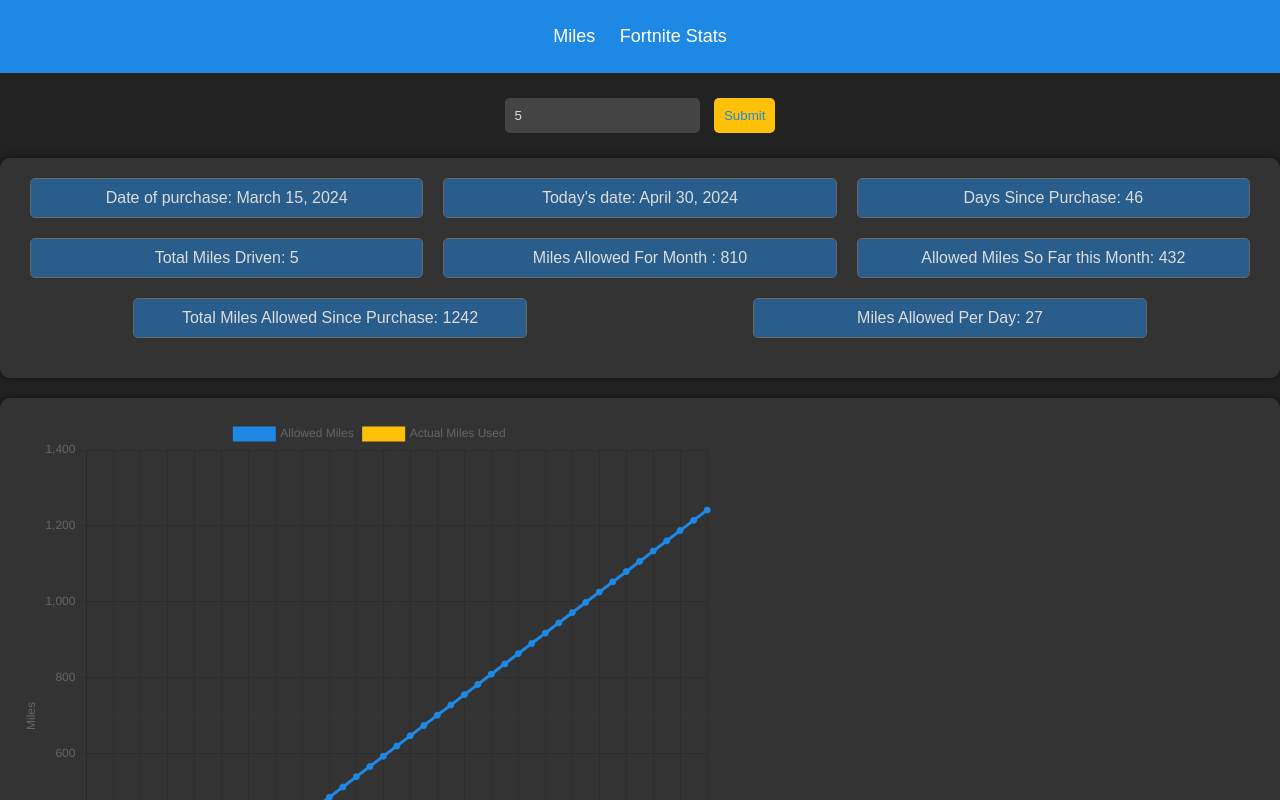
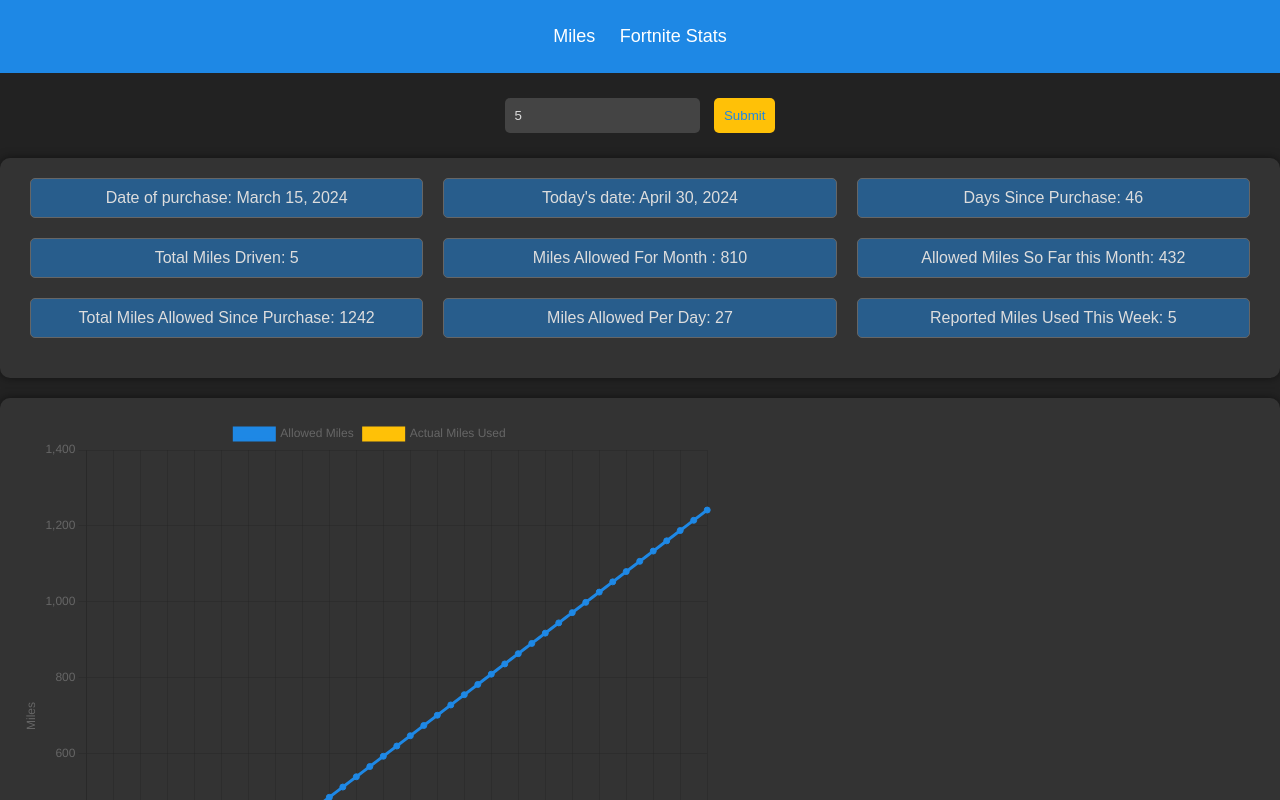
Before and after one commit to Sir-Chasington/miles-tracker, a plain HTML site: page index.html in a window 1280 px wide. Both pictures are taken after typing "5" into the empty fields and a click on the button "Submit". Shown: the top 800 px of the page. Drawn offline with nearby package versions, Linux system fonts and the light colour scheme.

Commit message:
updated with weekly mile tracking

```diff
--- a/index.html
+++ b/index.html
@@ -62,6 +62,11 @@
                 <span>Miles Allowed Per Day: <span id="allowedPerDay">0</span></span>
             </div>
         </div>
+        <div class="dashboard-item">
+            <div class="dashboard-item-content">
+                <span>Reported Miles Used This Week: <span id="reportedMiles">0</span></span>
+            </div>
+        </div>
     </div>
     <div class="container">
         <canvas id="mileageChart"></canvas>
--- a/miles.js
+++ b/miles.js
@@ -224,7 +224,6 @@ function updateCharts(newActualMilesUsed) {
 }
 
 function setValues() {
-    console.log('are we here on load?')
     // Get the actual miles input field value
     const actualMilesInput = document.getElementById('actualMilesInput').value;
 
@@ -241,23 +240,118 @@ function setValues() {
     document.getElementById('totalMilesDriven').textContent = newActualMilesUsed.toFixed(0); // No decimal places
 }
 
+function setReportedMilesLocalStorage(milesValue) {
+    // If reportedMiles does not exist, create and initialize it
+    const currentDate = new Date();
+    const startOfWeek = new Date(currentDate);
+    startOfWeek.setDate(currentDate.getDate() - currentDate.getDay()); // Set to Sunday of current week
+    startOfWeek.setHours(0, 0, 0, 0); // Set to beginning of day
 
-// Add event listener to the input field
+    // Set ttl to the end of the week
+    const endOfWeek = new Date(startOfWeek);
+    endOfWeek.setDate(endOfWeek.getDate() + 6); // Set to Saturday of current week
+    endOfWeek.setHours(23, 59, 59, 999); // Set to end of day
+
+    const reportedMilesObj = {
+        startOfWeekValue: milesValue,
+        currentValue: 0,
+        ttl: endOfWeek.toISOString()
+    };
+
+    // Save reportedMilesObj to localStorage
+    localStorage.setItem('reportedMiles', JSON.stringify(reportedMilesObj));
+
+    // update HTML element with currentValue
+    document.getElementById('reportedMiles').textContent = 'Not enough data to calculate';
+}
+
+window.onload = function() {
+    // Check if reportedMiles exists in localStorage
+    const reportedMiles = localStorage.getItem('reportedMiles');
+    const actualMilesUsed = localStorage.getItem('actualMilesUsed');
+    const milesValue = actualMilesUsed != null ? JSON.parse(actualMilesUsed) : 0;
+    if (!reportedMiles) {
+        setReportedMilesLocalStorage(milesValue);
+    } else {
+        // If reportedMiles exists, check if ttl has expired
+        const reportedMilesObj = JSON.parse(reportedMiles);
+        const ttl = new Date(reportedMilesObj.ttl);
+        const currentDate = new Date();
+        if (currentDate > ttl) {
+            // If ttl has passed, reset reportedMiles to initial values
+            const startOfWeek = new Date(currentDate);
+            startOfWeek.setDate(currentDate.getDate() - currentDate.getDay()); // Set to Sunday of current week
+            startOfWeek.setHours(0, 0, 0, 0); // Set to beginning of day
+
+            // Set ttl to the end of the week
+            const endOfWeek = new Date(startOfWeek);
+            endOfWeek.setDate(endOfWeek.getDate() + 6); // Set to Saturday of current week
+            endOfWeek.setHours(23, 59, 59, 999); // Set to end of day
+
+            reportedMilesObj.startOfWeekValue = milesValue;
+            reportedMilesObj.currentValue = 0;
+            reportedMilesObj.ttl = endOfWeek.toISOString();
+
+            // Save the updated reportedMilesObj back to localStorage
+            localStorage.setItem('reportedMiles', JSON.stringify(reportedMilesObj));
+
+            // update HTML element with currentValue
+            document.getElementById('reportedMiles').textContent = 0;
+        } else {
+            // If ttl has not expired, update HTML element with currentValue
+            document.getElementById('reportedMiles').textContent = reportedMilesObj.currentValue;
+        }
+    }
+};
+
+function setReportedMiles() {
+    // Get the actual miles input field value
+    const actualMilesInput = document.getElementById('actualMilesInput').value;
+
+    // Parse the input value as an integer
+    const newActualMilesUsed = parseInt(actualMilesInput);
+
+    // Check if reportedMiles exists in localStorage
+    const reportedMiles = localStorage.getItem('reportedMiles');
+    if (!reportedMiles) {
+        const actualMilesUsed = localStorage.getItem('actualMilesUsed');
+        const milesValue = actualMilesUsed != null ? JSON.parse(actualMilesUsed) : 0;
+        setReportedMilesLocalStorage(milesValue);
+    } else {
+        // If reportedMiles exists, update the currentValue
+        const reportedMilesObj = JSON.parse(reportedMiles);
+
+        // Calculate the new currentValue
+        const newCurrentValue = newActualMilesUsed - (reportedMilesObj.startOfWeekValue + reportedMilesObj.currentValue) + reportedMilesObj.currentValue;
+
+        // Update the currentValue in reportedMilesObj
+        reportedMilesObj.currentValue = newCurrentValue;
+
+        // Save reportedMilesObj back to localStorage
+        localStorage.setItem('reportedMiles', JSON.stringify(reportedMilesObj));
+
+        // Update the HTML element with the new currentValue
+        document.getElementById('reportedMiles').textContent = newCurrentValue;
+    }
+}
+
+
+// Call setReportedMiles function when updating values
+function setValuesAndUpdateReportedMiles() {
+    setValues();
+    setReportedMiles();
+}
+
+// Add event listeners to update reported miles when values are set
 document.getElementById('actualMilesInput').addEventListener('keydown', function(event) {
-    // Check if the enter key (key code 13) is pressed
     if (event.keyCode === 13) {
-        // Prevent the default behavior of the enter key (form submission)
         event.preventDefault();
-
-        // Call the setValues function to update the charts and the total miles driven
-        setValues();
+        setValuesAndUpdateReportedMiles();
     }
 });
 
-// Add event listener to the submit button
 document.getElementById('submitBtn').addEventListener('click', function() {
-    // Call the setValues function to update the charts and the total miles driven
-    setValues();
+    setValuesAndUpdateReportedMiles();
 });
 
 function updateDifference(newActualMilesUsed) {
```
